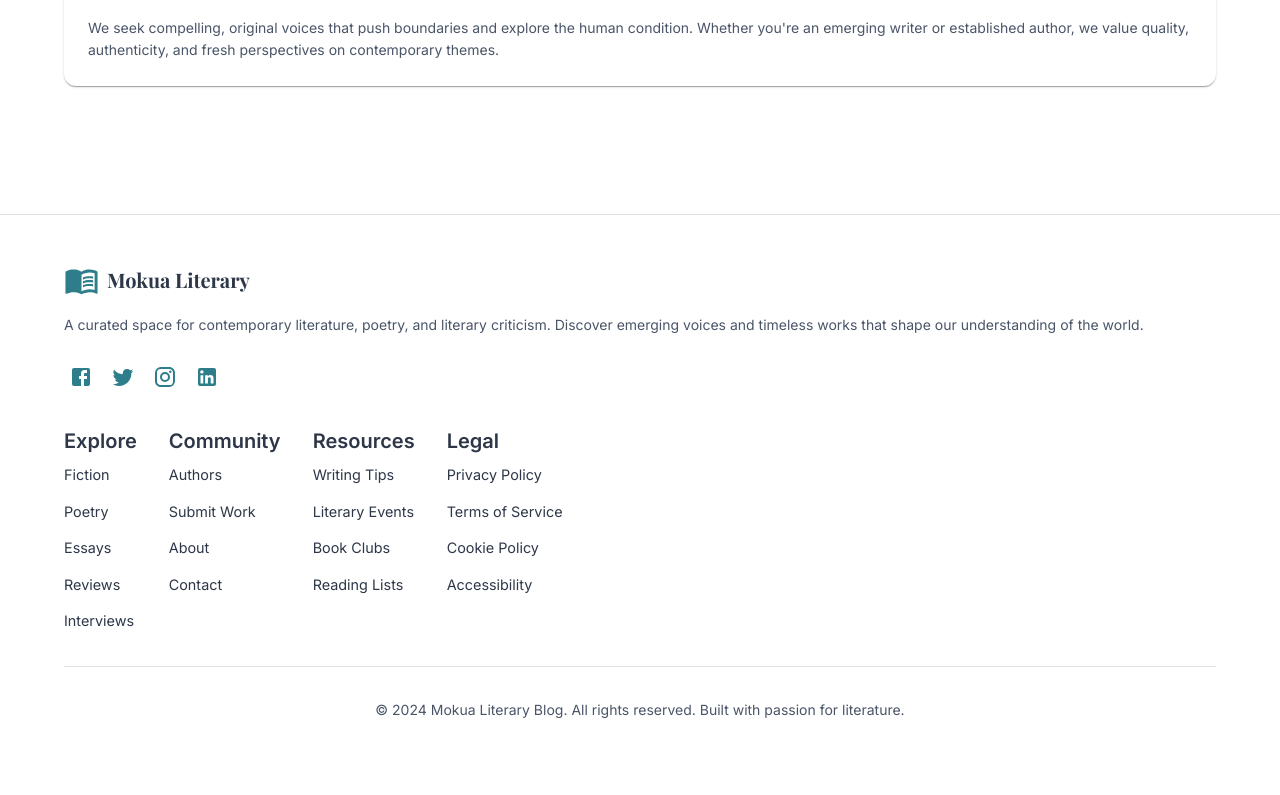
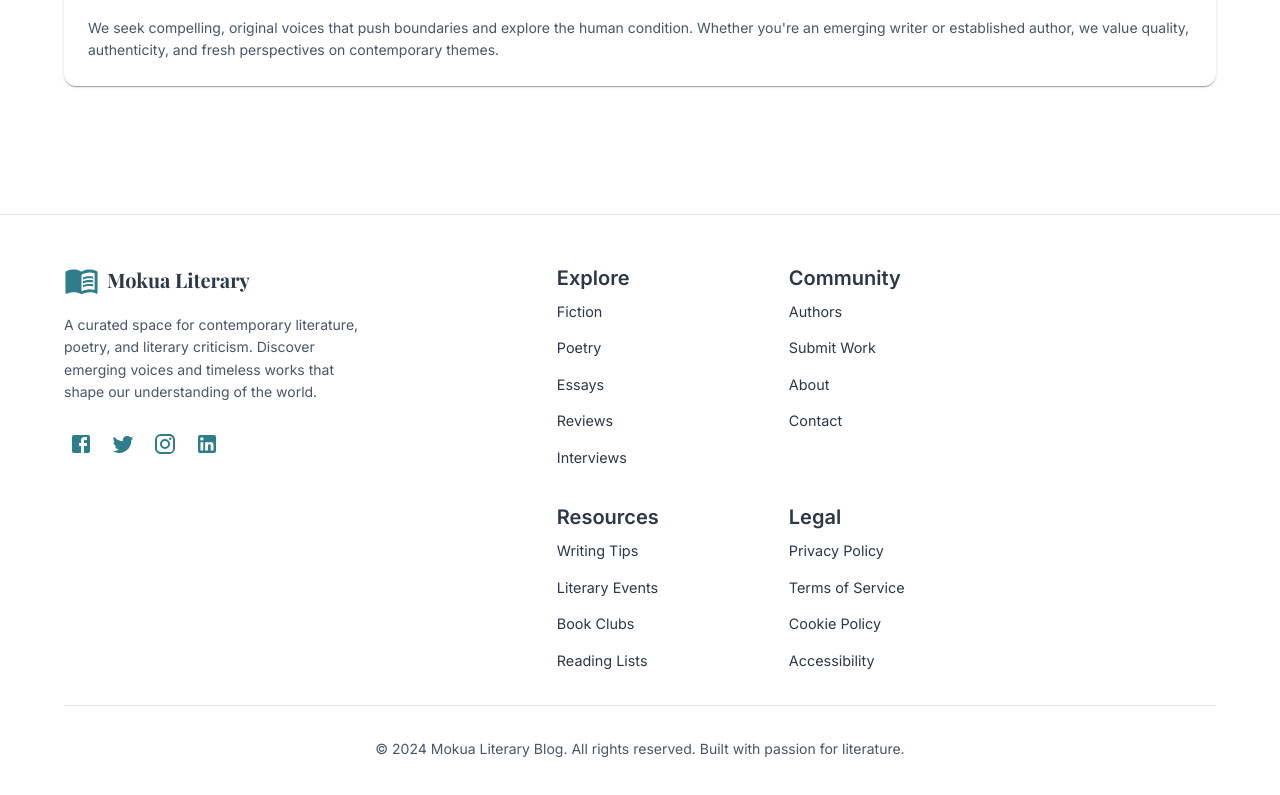
Before and after one commit to magvtv/61_Mokua, a React (Vite) app: page /submit in a window 1280 px wide. Shown: the part 1491-2286 px from the top of the page. Before the commit the page ends 2260 px from the top, so only its background shows below. Built offline with nearby package versions, Linux system fonts and the light colour scheme.

Commit message:
bug: inconsistent layering of the navlinks

```diff
--- a/src/components/layout/Footer.tsx
+++ b/src/components/layout/Footer.tsx
@@ -3,7 +3,6 @@ import {
   Box,
   Container,
   Typography,
-  Grid,
   Link,
   IconButton,
 } from '@mui/material';
@@ -29,9 +28,9 @@ const Footer: React.FC = () => {
       }}
     >
       <Container maxWidth="lg">
-        <Grid container spacing={4}>
+        <Box sx={{ display: 'flex', flexWrap: 'wrap', gap: 4, alignItems: 'flex-start' }}>
           {/* Brand Section */}
-          <Grid item xs={12} md={4}>
+          <Box sx={{ width: { xs: '100%', md: '40%' } }}>
             <Box sx={{ display: 'flex', alignItems: 'center', mb: 2 }}>
               <IconButton sx={{ color: 'primary.main', p: 0, mr: 1 }}>
                 <MenuBook fontSize="large" />
@@ -46,7 +45,7 @@ const Footer: React.FC = () => {
                 Mokua Literary
               </Typography>
             </Box>
-            <Typography variant="body2" color="text.secondary" sx={{ mb: 3, lineHeight: 1.6 }}>
+            <Typography variant="body2" color="text.secondary" sx={{ mb: 3, lineHeight: 1.6, maxWidth: 300 }}>
               A curated space for contemporary literature, poetry, and literary criticism.
               Discover emerging voices and timeless works that shape our understanding of the world.
             </Typography>
@@ -64,10 +63,12 @@ const Footer: React.FC = () => {
                 <LinkedIn />
               </IconButton>
             </Box>
-          </Grid>
+          </Box>
 
+          {/* Navigation Sections */}
+          <Box sx={{ display: 'flex', flexWrap: 'wrap', gap: 4, flex: 1 }}>
             {/* Explore Section */}
-          <Grid item xs={12} sm={6} md={2}>
+            <Box sx={{ minWidth: { xs: '100%', sm: '200px' } }}>
               <Typography variant="h6" gutterBottom sx={{ fontWeight: 600 }}>
                 Explore
               </Typography>
@@ -88,10 +89,10 @@ const Footer: React.FC = () => {
                   Interviews
                 </Link>
               </Box>
-          </Grid>
+            </Box>
 
             {/* Community Section */}
-          <Grid item xs={12} sm={6} md={2}>
+            <Box sx={{ minWidth: { xs: '100%', sm: '200px' } }}>
               <Typography variant="h6" gutterBottom sx={{ fontWeight: 600 }}>
                 Community
               </Typography>
@@ -109,10 +110,10 @@ const Footer: React.FC = () => {
                   Contact
                 </Link>
               </Box>
-          </Grid>
+            </Box>
 
             {/* Resources Section */}
-          <Grid item xs={12} sm={6} md={2}>
+            <Box sx={{ minWidth: { xs: '100%', sm: '200px' } }}>
               <Typography variant="h6" gutterBottom sx={{ fontWeight: 600 }}>
                 Resources
               </Typography>
@@ -130,10 +131,10 @@ const Footer: React.FC = () => {
                   Reading Lists
                 </Link>
               </Box>
-          </Grid>
+            </Box>
 
             {/* Legal Section */}
-          <Grid item xs={12} sm={6} md={2}>
+            <Box sx={{ minWidth: { xs: '100%', sm: '200px' } }}>
               <Typography variant="h6" gutterBottom sx={{ fontWeight: 600 }}>
                 Legal
               </Typography>
@@ -151,8 +152,9 @@ const Footer: React.FC = () => {
                   Accessibility
                 </Link>
               </Box>
-          </Grid>
-        </Grid>
+            </Box>
+          </Box>
+        </Box>
 
         {/* Copyright Section */}
         <Box
```
Lines whose indentation alone changed are shown as unchanged.
